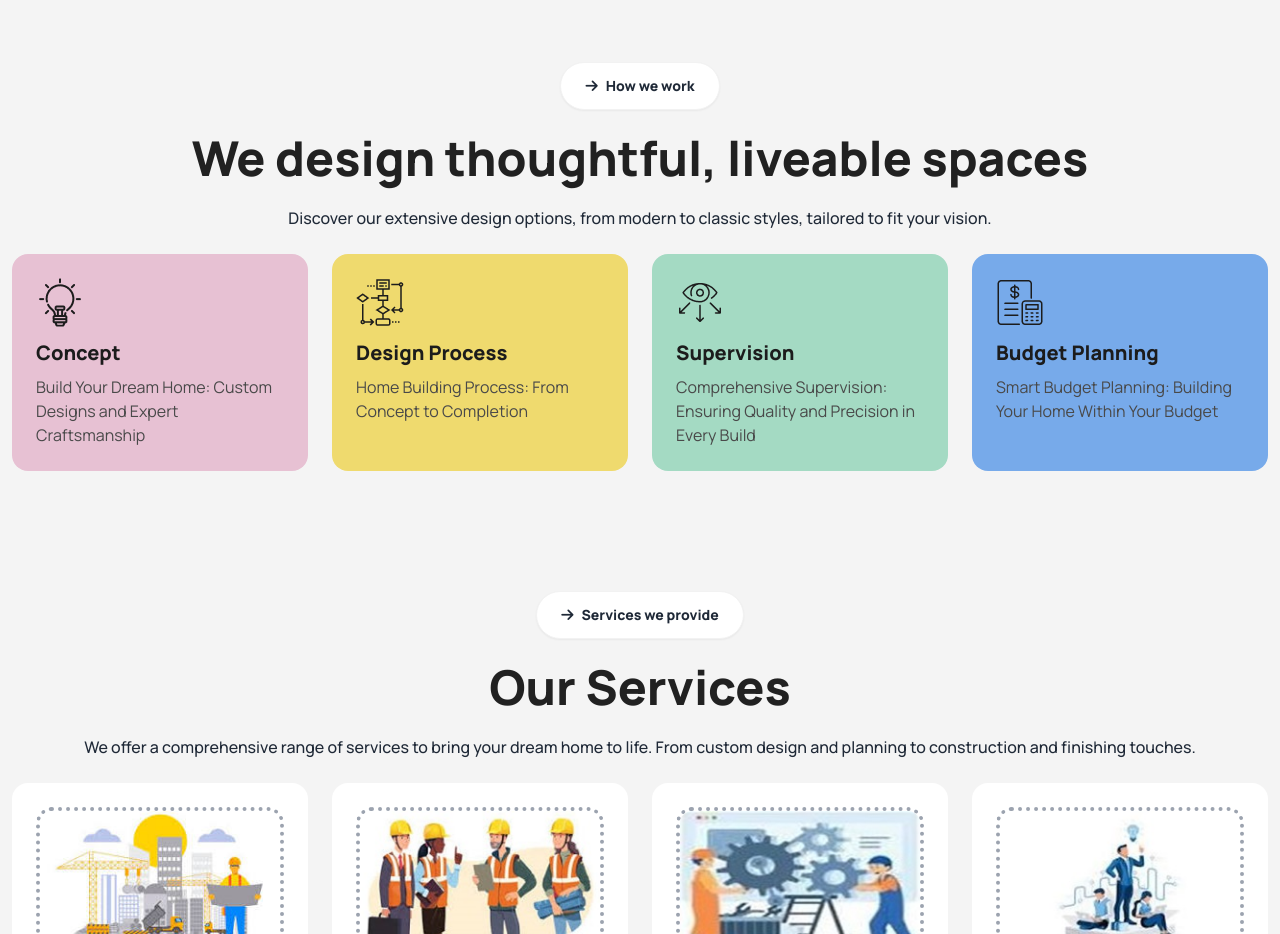
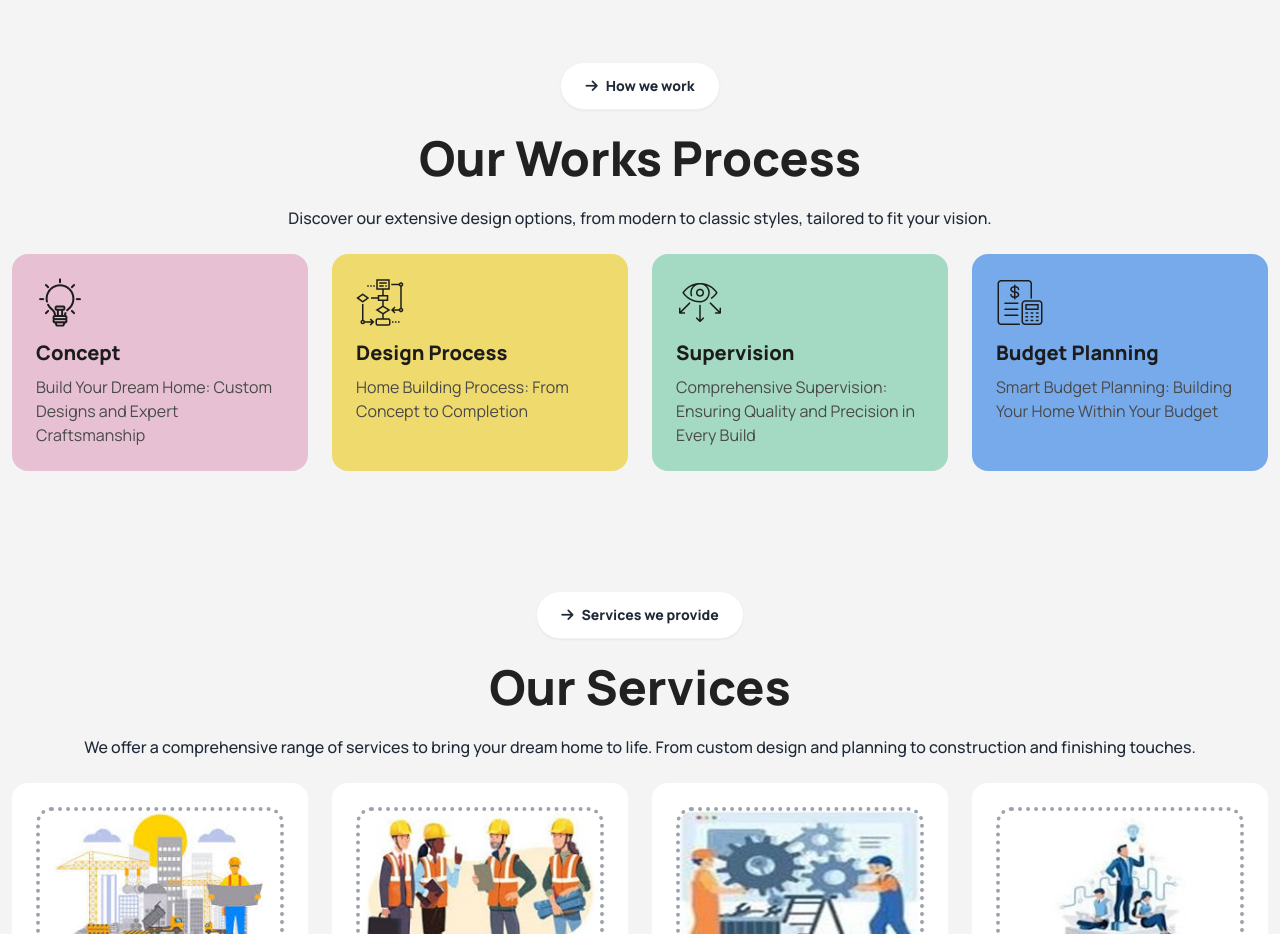
Before and after one commit to ahasan-ullah/Assignment-Three-PH, a plain HTML site: page index.html in a window 1280 px wide. Shown: the part 1580-2514 px from the top of the page. Drawn offline with nearby package versions, Linux system fonts and the light colour scheme.

Commit message:
final modification

```diff
--- a/index.html
+++ b/index.html
@@ -161,7 +161,7 @@
         <div class="text-center space-y-6">
           <a class="btn bg-white rounded-3xl font-extrabold
           px-6"><i class="fa-solid fa-arrow-right"></i>How we work</a>
-          <h1 class="text-3xl lg:text-5xl font-extrabold text-[#212121]">We design thoughtful, liveable spaces</h1>
+          <h1 class="text-3xl lg:text-5xl font-extrabold text-[#212121]">Our Works Process</h1>
           <p class="text-sm md:text-base font-medium">Discover our extensive design options, from modern to classic styles, tailored to fit your vision.</p>
         </div>
         <!-- content cards -->
```
